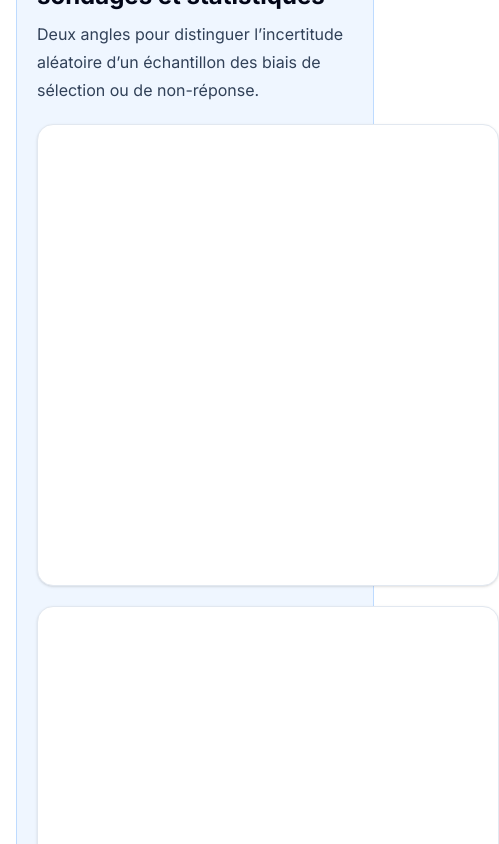
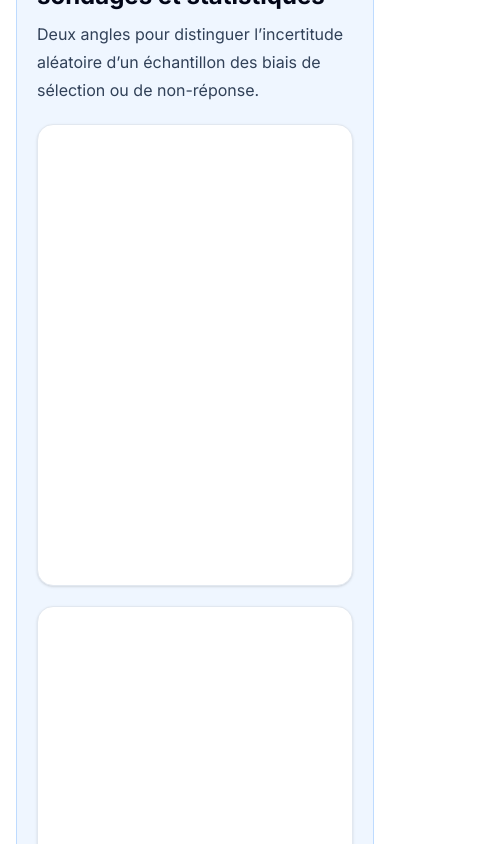
Before and after one commit to amokraneharrache-cloud/matheria, a Next.js app: page /sujets-grand-oral-maths in a window 390 px wide. Shown: the part 3840-4684 px from the top of the page, 499 px wide, since content can reach past the window. Built offline with nearby package versions, Linux system fonts and the light colour scheme; no server answers.

Commit message:
fix: prevent Grand Oral subject cards widening mobile pages

```diff
--- a/src/app/sujets-grand-oral-maths/SubjectFilters.tsx
+++ b/src/app/sujets-grand-oral-maths/SubjectFilters.tsx
@@ -90,7 +90,7 @@ function SubjectCard({
   return (
     <article
       id={`sujet-grand-oral-${subject.id}`}
-      className="scroll-mt-24 rounded-2xl border border-slate-200 bg-white p-5 shadow-sm [contain-intrinsic-size:auto_420px] [content-visibility:auto] sm:p-6"
+      className="min-w-0 scroll-mt-24 rounded-2xl border border-slate-200 bg-white p-5 shadow-sm [contain-intrinsic-block-size:auto_420px] [content-visibility:auto] sm:p-6"
     >
       <div className="flex flex-wrap items-center gap-2 text-xs font-bold uppercase tracking-wide">
         <span className="rounded-full bg-blue-100 px-3 py-1 text-blue-900">
```
